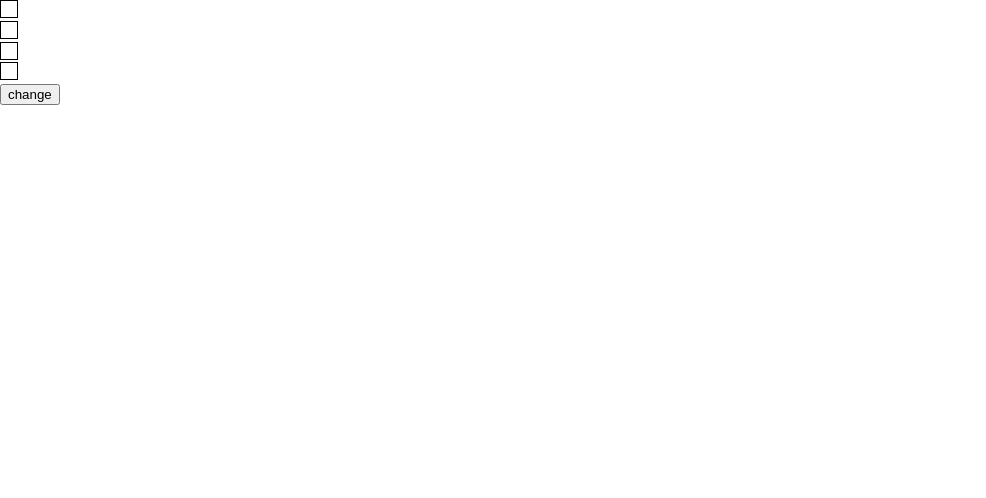
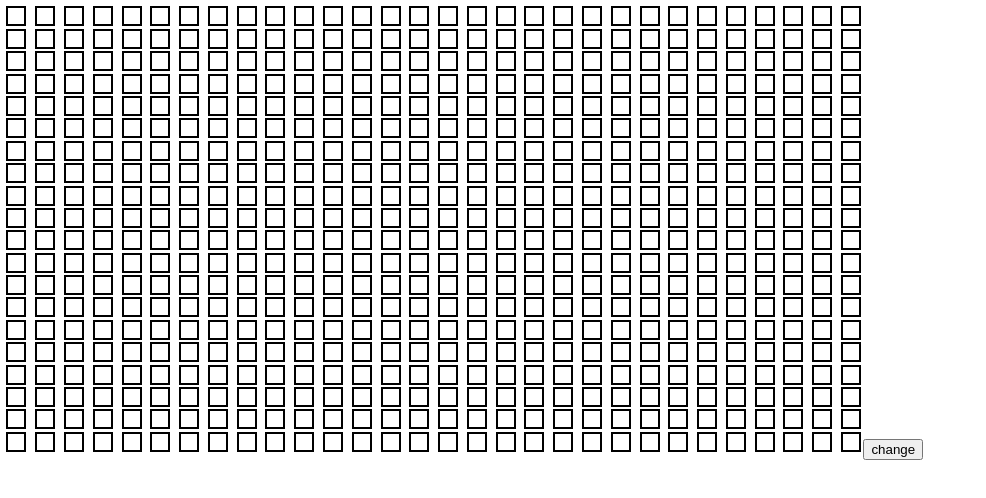
Before and after one commit to ArsalaanAli/conceptualg, a React (Create React App) app: page / in a window 1280 px wide. Shown: the top 498 px of the page, without its empty margins (0-986 px from the left). Built offline with nearby package versions, Linux system fonts and the light colour scheme.

Commit message:
Grid interactive: highlight on hover and indexes

```diff
--- a/src/App.js
+++ b/src/App.js
@@ -1,5 +1,7 @@
 import React, { useState, useEffect } from "react";
 import Node from "./Node/Node";
+import NodeState from "./Node/NodeState";
+import "./Node/Node.css";
 import "./grid.css";
 
 function App() {
@@ -9,35 +11,59 @@ function App() {
   const [nodeStates, setNodeStates] = useState([]);
 
   useEffect(() => {
-    setNodeStates([<Node />, <Node />, <Node />, <Node />]);
+    const stateArray = [];
+    for (var i = 0; i < 30; i++) {
+      const temp = [];
+      for (var j = 0; j < 20; j++) {
+        temp.push(new NodeState());
+      }
+      stateArray.push(temp);
+    }
+    setNodeStates(stateArray);
   }, []);
 
   const change = () => {
     setDummy(dummy + 1);
   };
 
+  const setHover = (row, col) => {
+    var tempState = [...nodeStates];
+    tempState[row][col].hover();
+    setNodeStates(tempState);
+  };
+
+  const unsetHover = (row, col) => {
+    var tempState = [...nodeStates];
+    tempState[row][col].unhover();
+    setNodeStates(tempState);
+  };
+
   return (
     <div>
-      {nodeStates.map((node, key) => {
+      {nodeStates.map((row, key) => {
+        var rowkey = key;
         return (
-          <div
-            className="node-holder"
-            key={key}
-            onMouseEnter={() => {
-              console.log(key);
-            }}
-          >
-            {node}
+          <div className="row">
+            {row.map((node, key) => {
+              var colkey = key;
+              return (
+                <div
+                  className="node-wrapper"
+                  onMouseEnter={() => {
+                    setHover(rowkey, colkey);
+                  }}
+                  onMouseLeave={() => {
+                    unsetHover(rowkey, colkey);
+                  }}
+                >
+                  <div className={nodeStates[rowkey][colkey].stateString()} />
+                </div>
+              );
+            })}
           </div>
         );
       })}
-      <button
-        onClick={() => {
-          change();
-        }}
-      >
-        change
-      </button>
+      <button onClick={() => {}}>change</button>
     </div>
   );
 }
--- a/src/Node/Node.css
+++ b/src/Node/Node.css
@@ -1,7 +1,7 @@
 .cell {
   width: 1em;
   height: 1em;
-  border: 1px solid;
+  border: 2px solid;
 }
 .unactive {
   background-color: white;
@@ -10,5 +10,5 @@
   background-color: rgb(0, 202, 135);
 }
 .hover {
-  border: 2px solid;
+  border-color: rgb(0, 202, 135);
 }
--- a/src/Node/Node.js
+++ b/src/Node/Node.js
@@ -5,10 +5,6 @@ export default class Node extends Component {
   constructor(props) {
     super(props);
     this.state = { nodeState: ["cell"] };
-  }
-
-  componentDidMount() {
-    console.log(this.state);
   }
 
   stateString() {
@@ -26,6 +22,6 @@ export default class Node extends Component {
   }
 
   render() {
-    return <div className={this.stateString()}></div>;
+    return <div></div>;
   }
 }
--- /dev/null
+++ b/src/Node/NodeState.js
@@ -0,0 +1,18 @@
+export default class NodeState {
+  constructor() {
+    this.nodeState = ["cell", "unactive"];
+  }
+  stateString() {
+    var str = "";
+    for (var i = 0; i < this.nodeState.length; i++) {
+      str += this.nodeState[i] + " ";
+    }
+    return str;
+  }
+  hover() {
+    this.nodeState.push("hover");
+  }
+  unhover() {
+    this.nodeState = this.nodeState.filter((e) => e !== "hover");
+  }
+}
--- a/src/grid.css
+++ b/src/grid.css
@@ -1,4 +1,8 @@
-.node-holder {
-  width: 1.3em;
-  height: 1.3em;
+.row {
+  display: inline-block;
 }
+.node-wrapper {
+  width: 1em;
+  height: 1em;
+  margin: 0.4em;
+}
```
